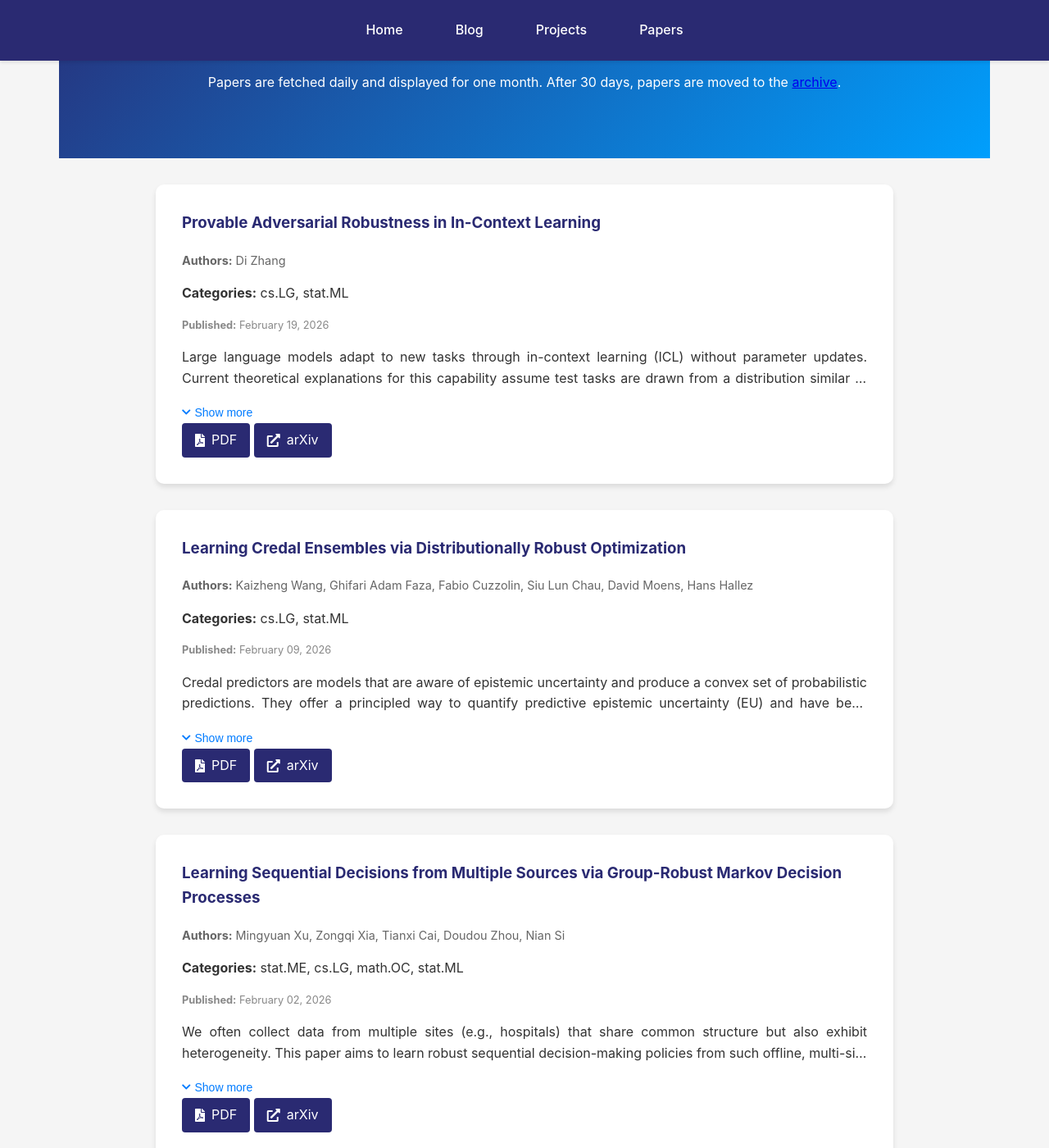
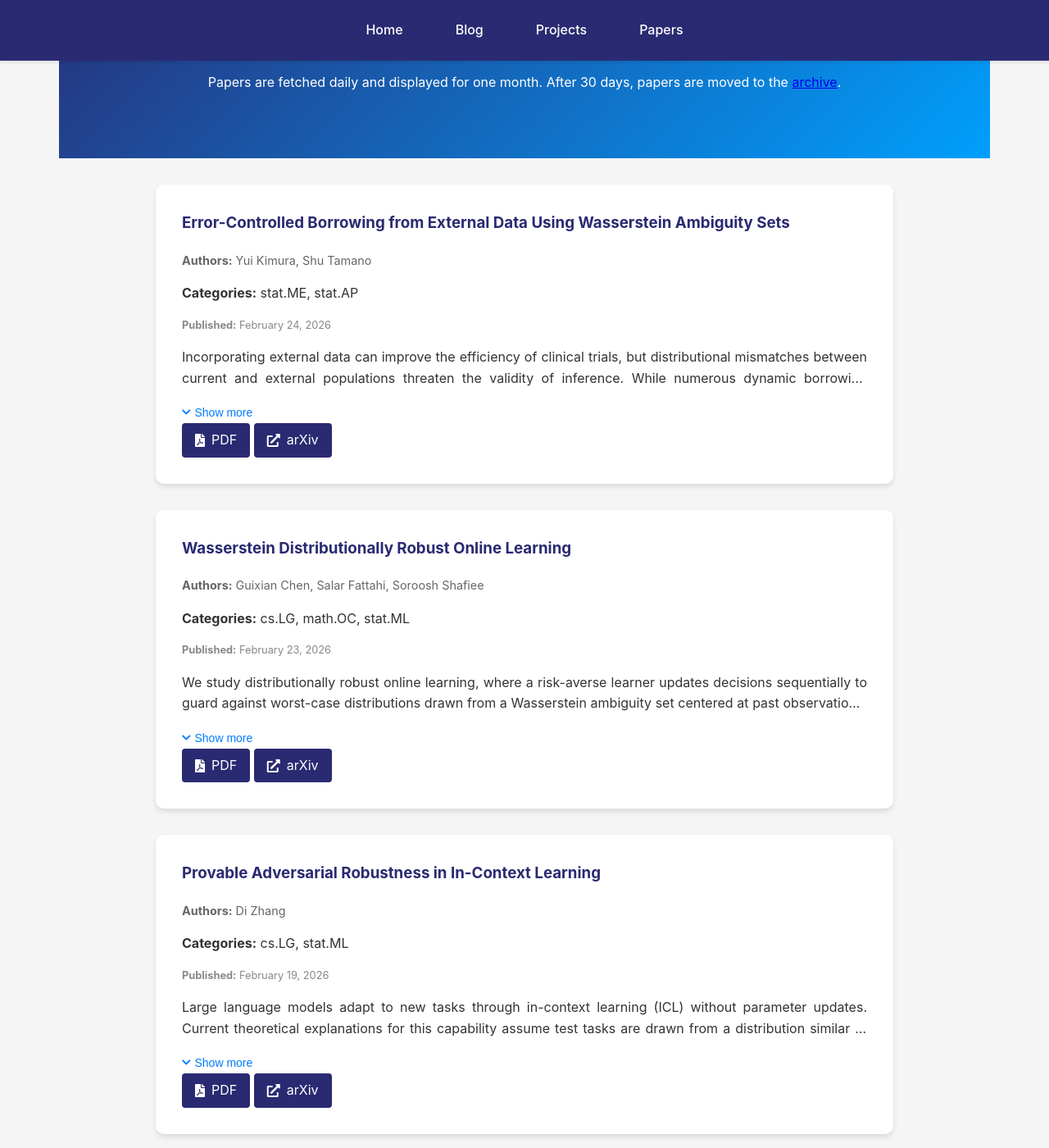
Before and after one commit to kyZhan2002/mypage, a Jekyll site: the page built from papers/index.html, in a window 1280 px wide and 1400 px high, scrolled down 304 px. Shown: the whole window at 82% size. Built offline with Jekyll 4.4.1, drawn with Linux system fonts in a browser that asks for light colours.

Commit message:
Update arXiv papers

```diff
--- a/_data/arxiv_cache.json
+++ b/_data/arxiv_cache.json
@@ -1,6 +1,44 @@
 {
-  "last_fetch_timestamp": 1771898504,
+  "last_fetch_timestamp": 1771985055,
   "papers": [
+    {
+      "arxiv_id": "2602.20503",
+      "title": "Error-Controlled Borrowing from External Data Using Wasserstein Ambiguity Sets",
+      "authors": [
+        "Yui Kimura",
+        "Shu Tamano"
+      ],
+      "abstract": "Incorporating external data can improve the efficiency of clinical trials, but distributional mismatches between current and external populations threaten the validity of inference. While numerous dynamic borrowing methods exist, the calibration of their borrowing parameters relies mainly on ad hoc, simulation-based tuning. To overcome this, we propose BOND (Borrowing under Optimal Nonparametric Distributional robustness), a framework that formalizes data noncommensurability through Wasserstein ambiguity sets centered at the current-trial distribution. By deriving sharp, closed-form bounds on the worst-case mean drift for both continuous and binary outcomes, we construct a distributionally robust, bias-corrected Wald statistic that ensures asymptotic type I error control uniformly over the ambiguity set. Importantly, BOND determines the optimal borrowing strength by maximizing a worst-case power proxy, converting heuristic parameter tuning into a transparent, analytically tractable optimization problem. Furthermore, we demonstrate that many prominent borrowing methods can be reparameterized via an effective borrowing weight, rendering our calibration framework broadly applicable. Simulation studies and a real-world clinical trial application confirm that BOND preserves the nominal size under unmeasured heterogeneity while achieving efficiency gains over standard borrowing methods.",
+      "published": "February 24, 2026",
+      "published_raw": "2026-02-24T03:04:43Z",
+      "categories": [
+        "stat.ME",
+        "stat.AP"
+      ],
+      "pdf_link": "https://arxiv.org/pdf/2602.20503v1",
+      "arxiv_url": "https://arxiv.org/abs/2602.20503v1",
+      "added_timestamp": 1771985055
+    },
+    {
+      "arxiv_id": "2602.20403",
+      "title": "Wasserstein Distributionally Robust Online Learning",
+      "authors": [
+        "Guixian Chen",
+        "Salar Fattahi",
+        "Soroosh Shafiee"
+      ],
+      "abstract": "We study distributionally robust online learning, where a risk-averse learner updates decisions sequentially to guard against worst-case distributions drawn from a Wasserstein ambiguity set centered at past observations. While this paradigm is well understood in the offline setting through Wasserstein Distributionally Robust Optimization (DRO), its online extension poses significant challenges in both convergence and computation. In this paper, we address these challenges. First, we formulate the problem as an online saddle-point stochastic game between a decision maker and an adversary selecting worst-case distributions, and propose a general framework that converges to a robust Nash equilibrium coinciding with the solution of the corresponding offline Wasserstein DRO problem. Second, we address the main computational bottleneck, which is the repeated solution of worst-case expectation problems. For the important class of piecewise concave loss functions, we propose a tailored algorithm that exploits problem geometry to achieve substantial speedups over state-of-the-art solvers such as Gurobi. The key insight is a novel connection between the worst-case expectation problem, an inherently infinite-dimensional optimization problem, and a classical and tractable budget allocation problem, which is of independent interest.",
+      "published": "February 23, 2026",
+      "published_raw": "2026-02-23T22:55:07Z",
+      "categories": [
+        "cs.LG",
+        "math.OC",
+        "stat.ML"
+      ],
+      "pdf_link": "https://arxiv.org/pdf/2602.20403v1",
+      "arxiv_url": "https://arxiv.org/abs/2602.20403v1",
+      "added_timestamp": 1771985055
+    },
     {
       "arxiv_id": "2602.17743",
       "title": "Provable Adversarial Robustness in In-Context Learning",
```
